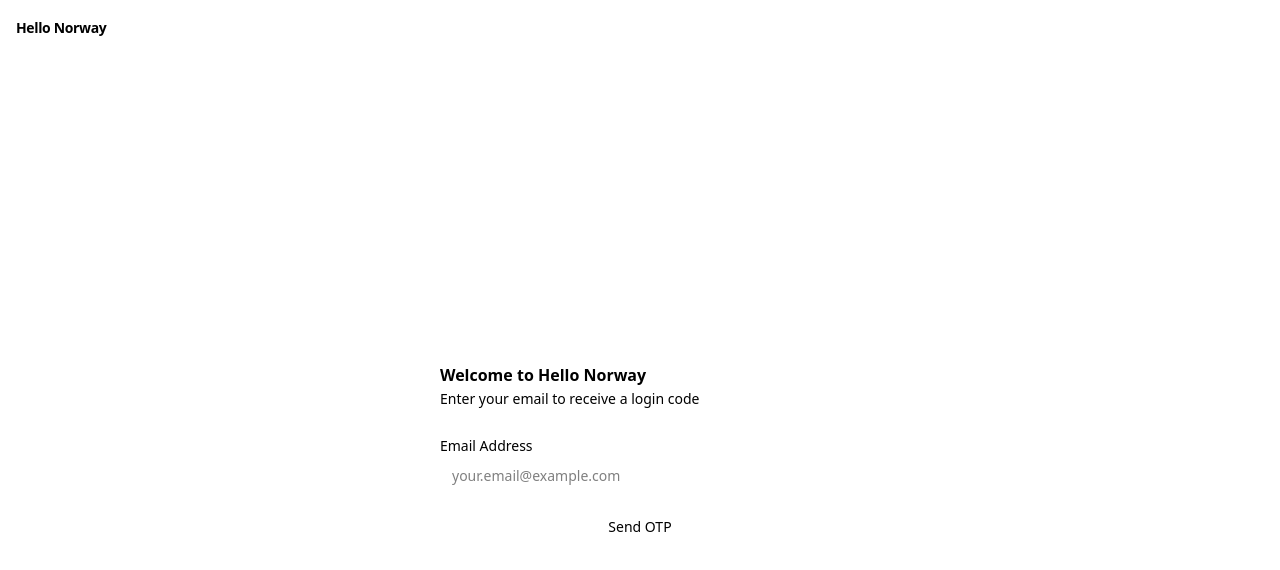
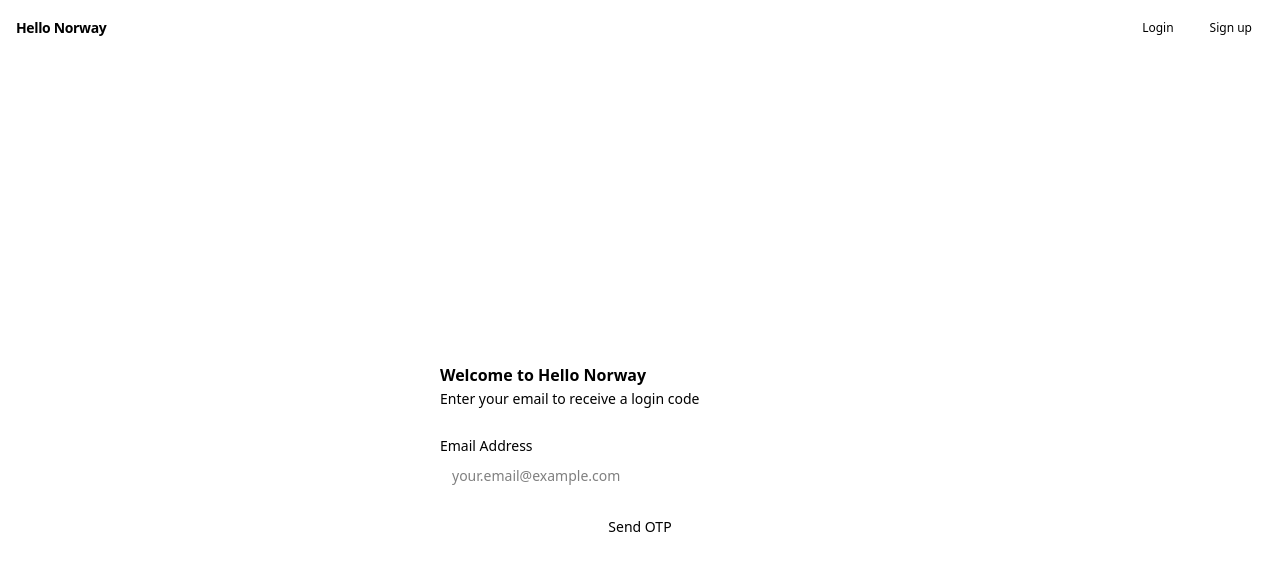
Before and after one commit to simongottipalli/hello-norway, a Next.js app: page /login in a window 1280 px wide. Shown: the top 570 px of the page. Built offline with nearby package versions, Linux system fonts and the light colour scheme; no server answers.

Commit message:
logout fixes (#71)
* logout fixes

* fix test

* review comment

```diff
--- a/src/app/page.tsx
+++ b/src/app/page.tsx
@@ -1,3 +1,4 @@
+import Link from "next/link";
 import { Button } from "@/components/ui/button";
 import {
   Card,
@@ -27,18 +28,6 @@ export default function Home() {
   return (
     <main className="min-h-screen bg-background px-4 py-8 sm:px-6 lg:px-8">
       <div className="mx-auto flex w-full max-w-5xl flex-col gap-8">
-        <nav className="flex items-center justify-between">
-          <div className="text-lg font-semibold tracking-tight">Hello Norway</div>
-          <div className="flex items-center gap-2">
-            <Button variant="ghost" asChild>
-              <a href="/login">Login</a>
-            </Button>
-            <Button asChild>
-              <a href="/signup">Sign up</a>
-            </Button>
-          </div>
-        </nav>
-
         <section className="space-y-4">
           <Badge variant="secondary">For new immigrants in Norway</Badge>
           <h1 className="text-4xl font-bold tracking-tight sm:text-5xl">
@@ -48,7 +37,7 @@ export default function Home() {
             Your first steps in Norway, in one clear plan.
           </p>
           <Button asChild size="lg">
-            <a href="/signup">Start</a>
+            <Link href="/signup">Start</Link>
           </Button>
         </section>
 
@@ -83,7 +72,7 @@ export default function Home() {
               {features.map((feature) => (
                 <Card key={feature.title}>
                   <CardHeader>
-                    <CardTitle className="text-sm">{feature.title}</CardTitle>
+                    <CardTitle as="h3" className="text-sm">{feature.title}</CardTitle>
                     <CardDescription>{feature.description}</CardDescription>
                   </CardHeader>
                 </Card>
@@ -94,7 +83,7 @@ export default function Home() {
 
         <section aria-label="Call to action" className="flex justify-center">
           <Button asChild size="lg">
-            <a href="/signup">Start</a>
+            <Link href="/signup">Start</Link>
           </Button>
         </section>
       </div>
--- a/src/components/Header.tsx
+++ b/src/components/Header.tsx
@@ -1,13 +1,14 @@
 "use client";
 
 import { useState } from "react";
+import Link from "next/link";
 import { useRouter } from "next/navigation";
 import { useAuth } from "@/components/AuthProvider";
 import { Button } from "@/components/ui/button";
 
 export function Header() {
   const router = useRouter();
-  const { user, isAuthenticated, isLoading } = useAuth();
+  const { user, isAuthenticated, isLoading, refreshSession } = useAuth();
   const [isLoggingOut, setIsLoggingOut] = useState(false);
 
   const handleLogout = async () => {
@@ -18,8 +19,8 @@ export function Header() {
         console.error(`Failed to logout: ${response.status} ${response.statusText}`);
         return;
       }
-      router.push("/login");
-      router.refresh();
+      await refreshSession();
+      router.push("/");
     } catch (error: unknown) {
       console.error("Failed to logout", error);
     } finally {
@@ -30,18 +31,31 @@ export function Header() {
   return (
     <header className="sticky top-0 z-50 w-full border-b border-border bg-background/80 backdrop-blur-sm">
       <div className="mx-auto flex h-14 max-w-7xl items-center justify-between px-4 sm:px-6">
-        <span className="text-sm font-semibold tracking-tight text-foreground">
+        <Link href="/" className="text-sm font-semibold tracking-tight text-foreground hover:text-foreground/80">
           Hello Norway
-        </span>
+        </Link>
 
-        {!isLoading && isAuthenticated && user && (
+        {!isLoading && (
           <div className="flex items-center gap-3">
+            {isAuthenticated && user ? (
+              <>
                 <span className="text-sm text-muted-foreground">
                   Hey {user.email} 👋
                 </span>
                 <Button variant="outline" size="sm" onClick={handleLogout} disabled={isLoggingOut}>
                   {isLoggingOut ? "Logging out..." : "Logout"}
                 </Button>
+              </>
+            ) : (
+              <>
+                <Button variant="ghost" size="sm" asChild>
+                  <Link href="/login">Login</Link>
+                </Button>
+                <Button size="sm" asChild>
+                  <Link href="/signup">Sign up</Link>
+                </Button>
+              </>
+            )}
           </div>
         )}
       </div>
--- a/src/components/ui/card.tsx
+++ b/src/components/ui/card.tsx
@@ -35,10 +35,10 @@ CardHeader.displayName = "CardHeader";
 
 const CardTitle = React.forwardRef<
   HTMLHeadingElement,
-  React.ComponentProps<"h2">
->(({ className, ...props }, ref) => {
+  React.ComponentProps<"h2"> & { as?: "h2" | "h3" | "h4" }
+>(({ className, as: Tag = "h2", ...props }, ref) => {
   return (
-    <h2
+    <Tag
       ref={ref}
       data-slot="card-title"
       className={cn("leading-none font-semibold", className)}
```
Also changed, not shown: 1 other file (tests, documents, lock files or other folders). Lines whose indentation alone changed are shown as unchanged.
